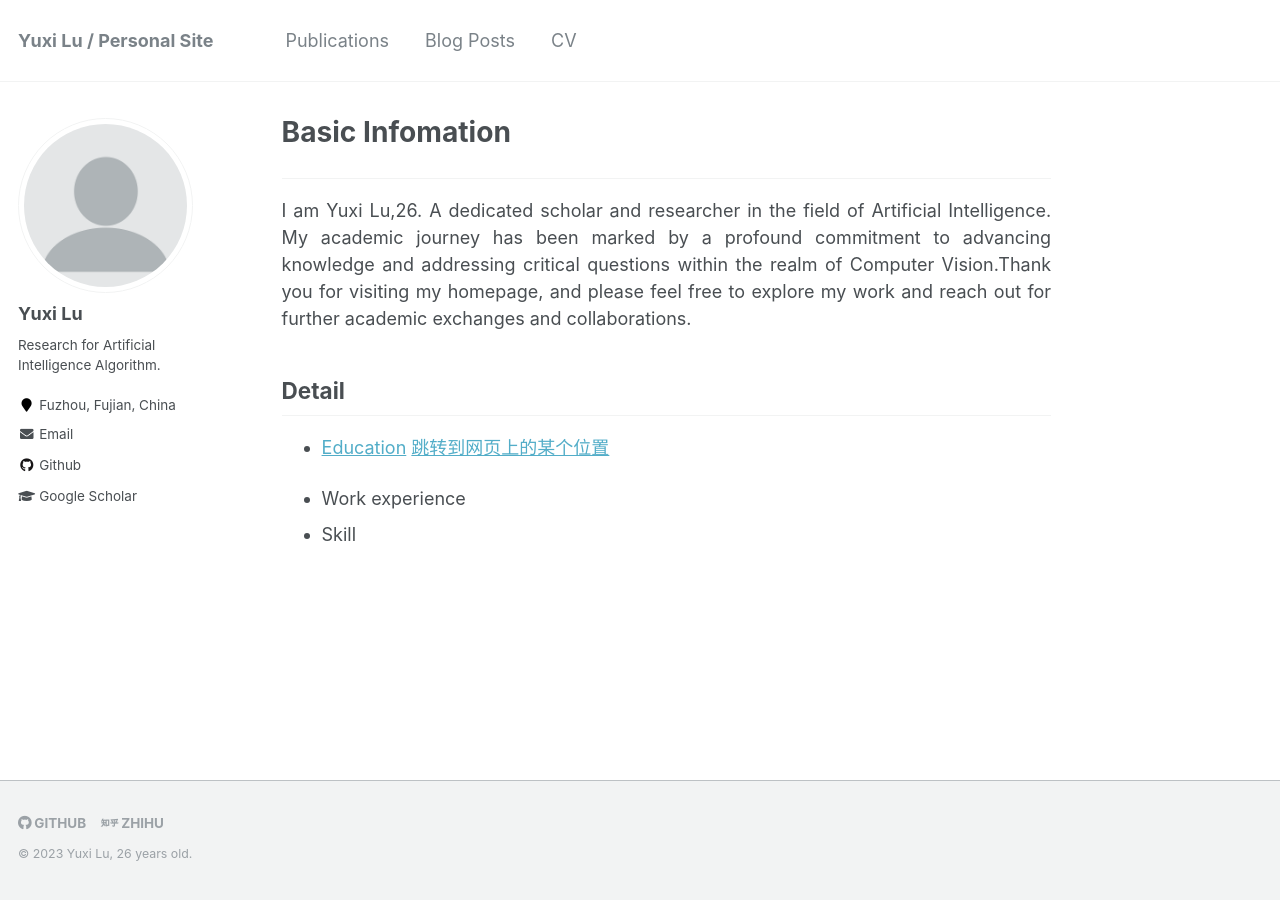
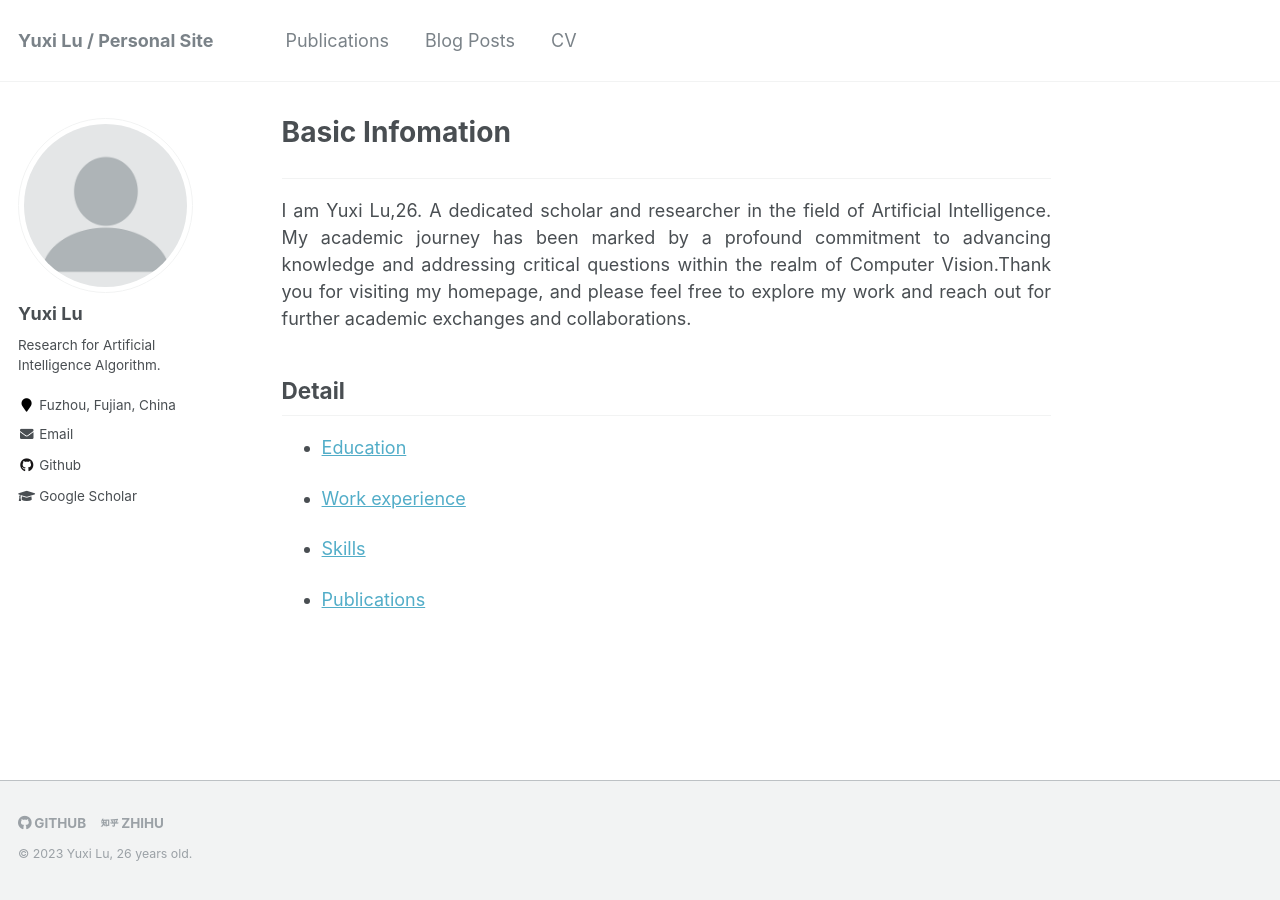
Before and after one commit to divided7/divided7.github.io, a Jekyll site: the page built from _pages/about.md, in a window 1280 px wide. Built offline with Jekyll 4.4.1, drawn with Linux system fonts in a browser that asks for light colours.

Commit message:
Update about.md

```diff
--- a/_pages/about.md
+++ b/_pages/about.md
@@ -12,8 +12,10 @@ redirect_from:
 <div style="text-align: justify;">I am Yuxi Lu,26. A dedicated scholar and researcher in the field of Artificial Intelligence. My academic journey has been marked by a profound commitment to advancing knowledge and addressing critical questions within the realm of Computer Vision.Thank you for visiting my homepage, and please feel free to explore my work and reach out for further academic exchanges and collaborations.</div>
 
 ## Detail
-* <a href="https://zhuanlan.zhihu.com/p/549820030">Education</a>
-[跳转到网页上的某个位置](https://divided7.github.io/cv#publications)
+* [Education](https://divided7.github.io/cv#Education)
 
-* Work experience
-* Skill
+* [Work experience](https://divided7.github.io/cv#Work-experience)
+
+* [Skills](https://divided7.github.io/cv#Skill)
+
+* [Publications](https://divided7.github.io/cv#Publications)
```
